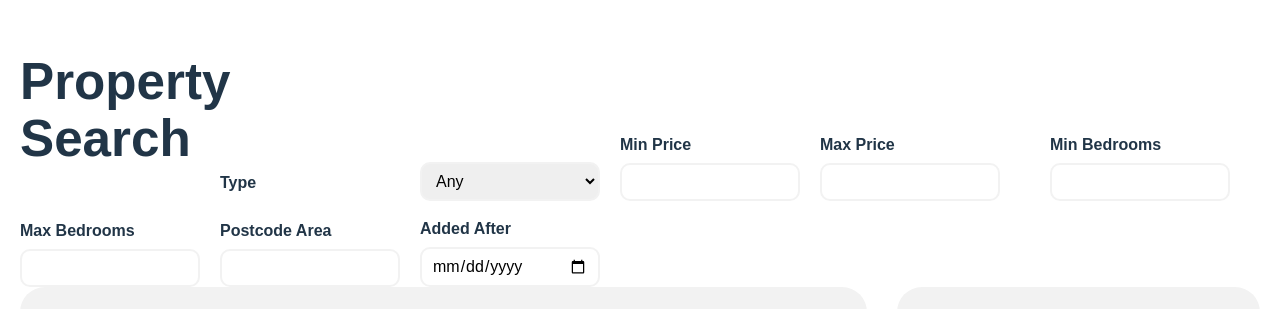
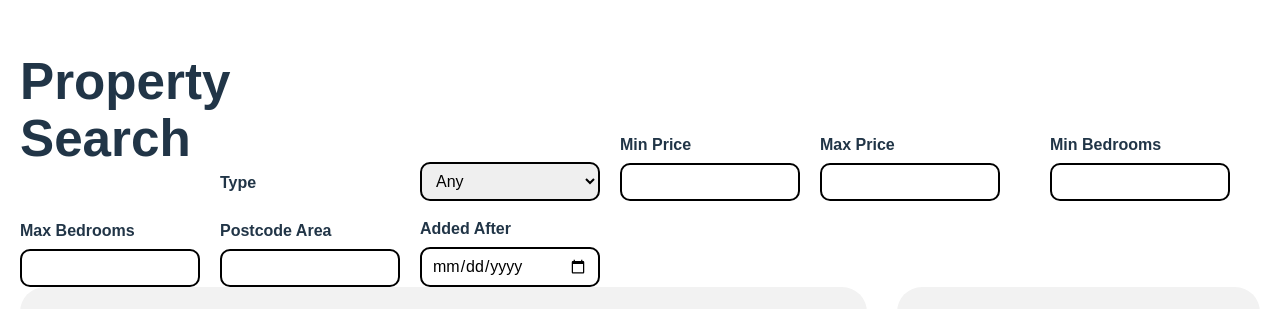
Before and after one commit to Lissa2005/estate-agent-react-app, a React (Vite) app: page / in a window 1280 px wide. Shown: the top 309 px of the page. Built offline with nearby package versions, Linux system fonts and the light colour scheme.

Commit message:
Update App.css

```diff
--- a/src/App.css
+++ b/src/App.css
@@ -18,7 +18,7 @@
   flex-direction: column;
   padding: 20px 30px;
   margin: 0 auto 30px;
-  border: 2px solid #000000;
+  border: 2px solid #f2f2f2;
   border-radius: 15px;
   background-color: white;
   color: rgb(0,100,245);
@@ -77,7 +77,7 @@ input[type="number"],
 input[type="date"],
 select {
   width: 100%;
-  border: 2px solid #f2f2f2;   /* FIXED typo: solid */
+  border: 2px solid #000000;   /* FIXED typo: solid */
   border-radius: 10px;
   font-size: 16px;
   padding: 8px 10px;
```
